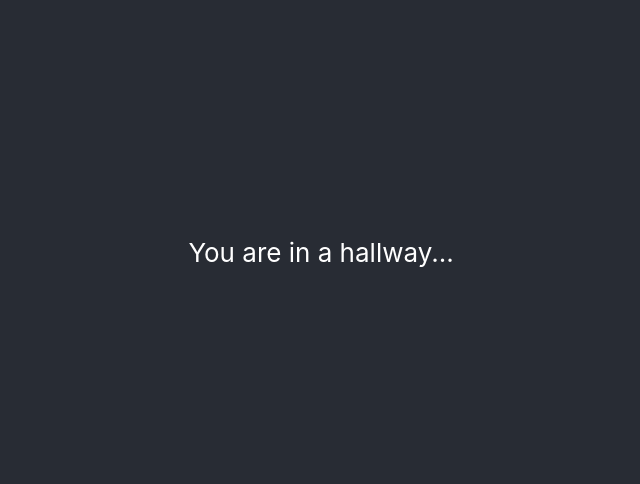
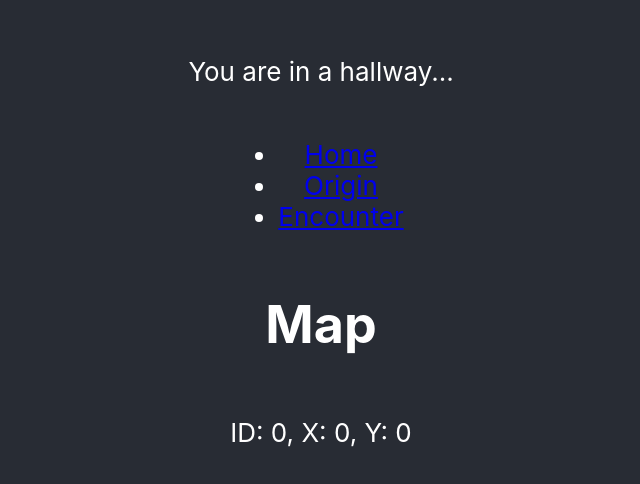
Before and after one commit to implodingduck/you-are-in-a-hallway, a React (Create React App) app: page /map/0/0/0 in a window 1280 px wide. Shown: the part 148-632 px from the top of the page, without its empty margins (319-959 px from the left). Built offline with nearby package versions, Linux system fonts and the light colour scheme.

Commit message:
adding router

```diff
--- a/package.json
+++ b/package.json
@@ -9,6 +9,7 @@
     "@testing-library/user-event": "^13.5.0",
     "react": "^18.2.0",
     "react-dom": "^18.2.0",
+    "react-router-dom": "^6.4.1",
     "react-scripts": "5.0.1",
     "web-vitals": "^2.1.4"
   },
--- a/src/App.js
+++ b/src/App.js
@@ -1,11 +1,28 @@
 //import logo from './logo.svg';
 import './App.css';
+import { BrowserRouter, Routes, Route } from "react-router-dom";
+import Layout from "./pages/Layout";
+import Home from "./pages/Home";
+import Map from "./pages/Map";
+import Encounter from "./pages/Encounter";
+import NoPage from "./pages/NoPage";
 
 function App() {
   return (
     <div className="App">
       <header className="App-header">
         <p>You are in a hallway...</p>
+        <BrowserRouter>
+          <Routes>
+            <Route path="/" element={<Layout />}>
+              <Route index element={<Home />} />
+              <Route path="map/:id/:x/:y" element={<Map />} />
+              <Route path="encounter/:id" element={<Encounter />} />
+              <Route path="*" element={<NoPage />} />
+            </Route>
+          </Routes>
+        </BrowserRouter>
+
       </header>
     </div>
   );
--- /dev/null
+++ b/src/pages/Encounter.js
@@ -0,0 +1,9 @@
+import { useParams } from "react-router-dom";
+
+const Encounter = () => {
+    let { id } = useParams();
+
+    return (<h1>Encounter {id}</h1>);
+  };
+
+  export default Encounter;
--- /dev/null
+++ b/src/pages/Home.js
@@ -0,0 +1,5 @@
+const Home = () => {
+    return <h1>Home</h1>;
+  };
+
+  export default Home;
--- /dev/null
+++ b/src/pages/Layout.js
@@ -0,0 +1,24 @@
+import { Outlet, Link } from "react-router-dom";
+
+const Layout = () => {
+  return (
+    <>
+      <nav>
+        <ul>
+          <li>
+            <Link to="/">Home</Link>
+          </li>
+          <li>
+            <Link to="/map/0/0/0">Origin</Link>
+          </li>
+          <li>
+            <Link to="/encounter/0">Encounter</Link>
+          </li>
+        </ul>
+      </nav>
+      <Outlet />
+    </>
+  )
+};
+
+export default Layout;
--- /dev/null
+++ b/src/pages/Map.js
@@ -0,0 +1,12 @@
+import { useParams } from "react-router-dom";
+
+const Map = () => {
+    let { id, x, y } = useParams();
+
+    return (<>
+    <h1>Map</h1>
+    <p>ID: {id}, X: {x}, Y: {y}</p>
+    </>);
+  };
+
+  export default Map;
--- /dev/null
+++ b/src/pages/NoPage.js
@@ -0,0 +1,5 @@
+const NoPage = () => {
+    return <h1>404</h1>;
+  };
+
+  export default NoPage;
```
Also changed, not shown: public/maps.json (added, +7 -0 lines), 1 other file (tests, documents, lock files or other folders).
